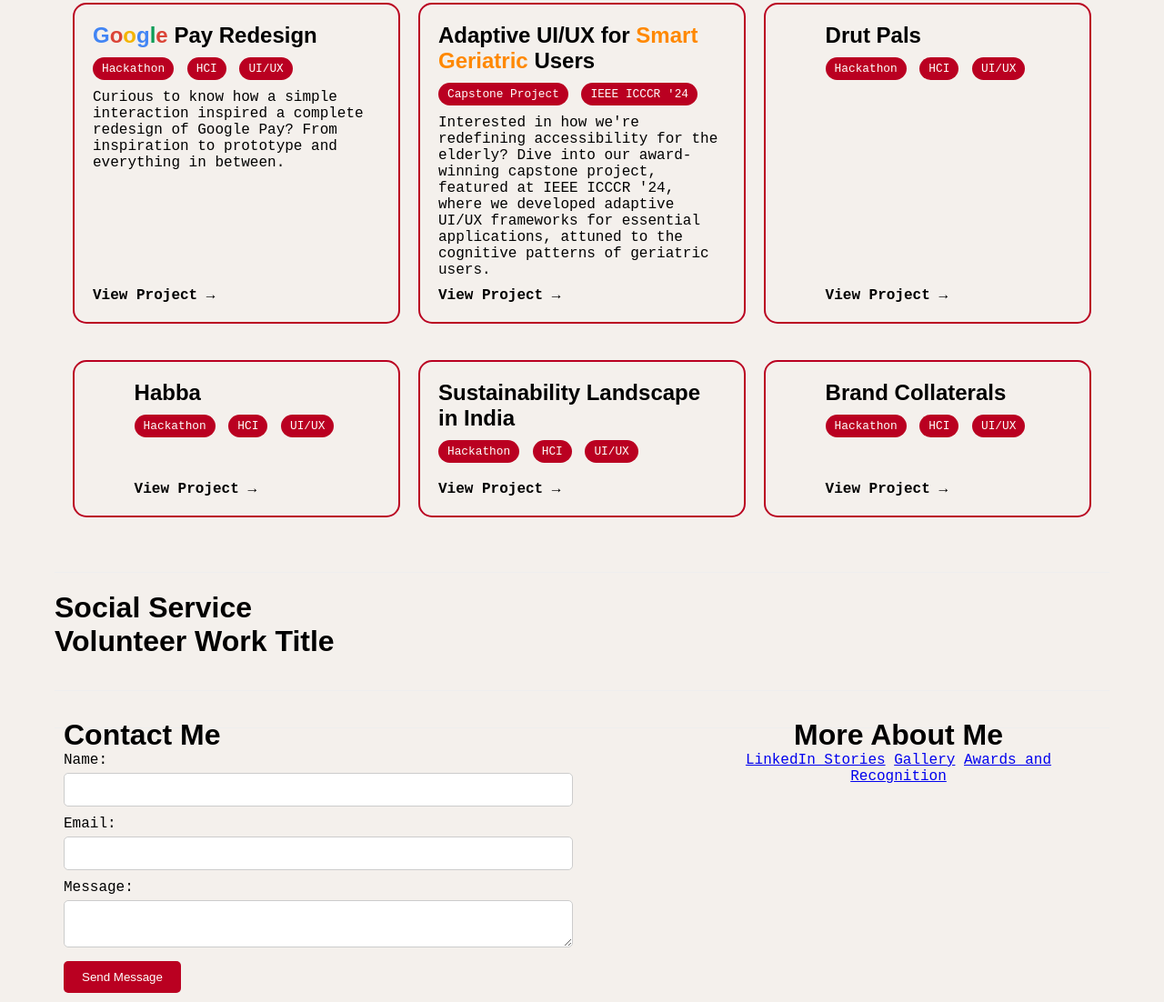
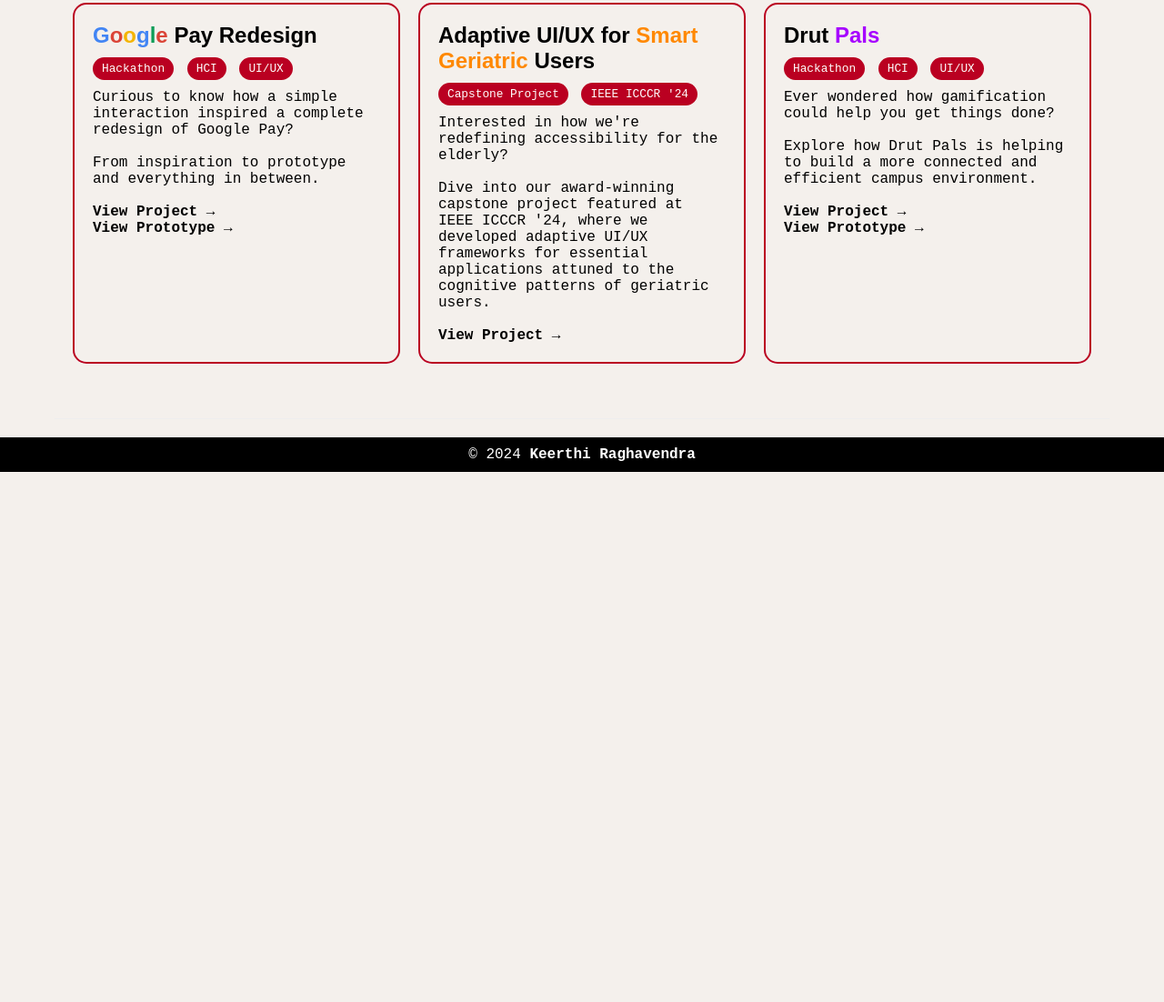
Before and after one commit to keerthirag/keerthirag.github.io, a website: page index.html in a window 1280 px wide. Shown: the part 1462-2564 px from the top of the page at 91% size. After the commit the page ends 1981 px from the top, so only its background shows below. Drawn offline with Linux system fonts and the light colour scheme.

Commit message:
1.0v commit

```diff
--- a/index.html
+++ b/index.html
@@ -16,7 +16,7 @@
                 <button id="increase-font">Increase Font Size</button>
                 <button id="decrease-font">Decrease Font Size</button>
                 <button id="reset-font">Reset Font Size</button>
-                <button id="theme-toggle">Toggle Dark Mode</button>
+                <!--<button id="theme-toggle">Toggle Dark Mode</button>-->
             </div>
         </div>
     </header>
@@ -83,8 +83,12 @@
                         <span class="tag">HCI</span>
                         <span class="tag">UI/UX</span>
                     </div>
-                    <p>Curious to know how a simple interaction inspired a complete redesign of Google Pay? From inspiration to prototype and everything in between.</p>
-                    <a href="https://drive.google.com/file/d/1xkXPiqs5zH3lNam2iqB-mpAy9w17ozWO/view?usp=sharing" target="_blank" class="view-project-link">View Project →</a>
+                    <p>Curious to know how a simple interaction inspired a complete redesign of Google Pay?</p>
+                    <br>
+                    <p>From inspiration to prototype and everything in between.</p>
+                    <br>
+                    <a href="https://drive.google.com/file/d/1QbhAySfVxBrvdDy13IVJcXLenjUugfv4/view?usp=sharing" target="_blank" class="view-project-link">View Project →</a>
+                    <a href="https://drive.google.com/file/d/1TEeZPdIAj9Aknmu_Kq9q8KEtT8ESE_5j/view?usp=sharing" target="_blank" class="view-project-link">View Prototype →</a>
                 </div>
             </div>
             <div class="project-item">
@@ -96,24 +100,32 @@
                         <span class="tag">Capstone Project</span>
                         <span class="tag">IEEE ICCCR '24</span>
                     </div>
-                    <p>Interested in how we're redefining accessibility for the elderly? Dive into our award-winning capstone project, featured at IEEE ICCCR '24, where we developed adaptive UI/UX frameworks for essential applications, attuned to the cognitive patterns of geriatric users.</p>
-                    <a href="https://drive.google.com/file/d/1SGydqCOt9oyL0IGUd5nmVcHBb7XSIXUF/view?usp=sharing" target="_blank" class="view-project-link">View Project →</a>
+                    <p>Interested in how we're redefining accessibility for the elderly?</p>
+                    <br>
+                    <p>Dive into our award-winning capstone project featured at IEEE ICCCR '24, where we developed adaptive UI/UX frameworks for essential applications attuned to the cognitive patterns of geriatric users.</p>
+                    <br>
+                    <a href="https://drive.google.com/file/d/198kwp2TB5FlmeE8SsI0ph0nsLIEABY_1/view?usp=sharing" target="_blank" class="view-project-link">View Project →</a>
                 </div>
             </div>
             <div class="project-item">
                 <div class="project-info">
                     <h3 class="project-title">
-                        Drut Pals
+                        Drut <span class="highlighttt">Pals</span>
                     </h3>
                     <div class="project-tags">
                         <span class="tag">Hackathon</span>
                         <span class="tag">HCI</span>
                         <span class="tag">UI/UX</span>
                     </div>
-                    <p><!-- Project description --></p>
-                    <a href="https://drive.google.com/file/d/1xkXPiqs5zH3lNam2iqB-mpAy9w17ozWO/view?usp=sharing" target="_blank" class="view-project-link">View Project →</a>
+                    <p>Ever wondered how gamification could help you get things done?</p>
+                    <br>
+                    <p>Explore how Drut Pals is helping to build a more connected and efficient campus environment.</p>
+                    <br>
+                    <a href="https://drive.google.com/file/d/1dY4ZHqZE-U_oC5t4kh4GzWzbcsh52jja/view?usp=drive_link" target="_blank" class="view-project-link">View Project →</a>
+                    <a href="https://drive.google.com/file/d/1qRnvfTmUNBrgNg5cEMiDt4mgdtXB6xfs/view?usp=drive_link" target="_blank" class="view-project-link">View Prototype →</a>
                 </div>
             </div>
+            <!--
             <div class="project-item">
                 <div class="project-info">
                     <h3 class="project-title">
@@ -124,7 +136,7 @@
                         <span class="tag">HCI</span>
                         <span class="tag">UI/UX</span>
                     </div>
-                    <p><!-- Project description --></p>
+                    <p>Project description</p>
                     <a href="https://drive.google.com/file/d/1xkXPiqs5zH3lNam2iqB-mpAy9w17ozWO/view?usp=sharing" target="_blank" class="view-project-link">View Project →</a>
                 </div>
             </div>
@@ -138,7 +150,7 @@
                         <span class="tag">HCI</span>
                         <span class="tag">UI/UX</span>
                     </div>
-                    <p><!-- Project description --></p>
+                    <p>Project description</p>
                     <a href="https://drive.google.com/file/d/1xkXPiqs5zH3lNam2iqB-mpAy9w17ozWO/view?usp=sharing" target="_blank" class="view-project-link">View Project →</a>
                 </div>
             </div>
@@ -152,48 +164,19 @@
                         <span class="tag">HCI</span>
                         <span class="tag">UI/UX</span>
                     </div>
-                    <p><!-- Project description --></p>
+                    <p>Project description</p>
                     <a href="https://drive.google.com/file/d/1xkXPiqs5zH3lNam2iqB-mpAy9w17ozWO/view?usp=sharing" target="_blank" class="view-project-link">View Project →</a>
                 </div>
             </div>
+        -->
         </div>
-    </section>
-
-        <section id="social-service">
-            <h2>Social Service</h2>
-            <!-- Placeholder for social service experiences -->
-            <div class="social-service-item">
-                <h3>Volunteer Work Title</h3>
-                <p><!-- Description of the volunteer work --></p>
-            </div>
-            <!-- Repeat for other experiences -->
-        </section>
-
-        <section id="contact">
-            <div class="left">
-                <h2>Contact Me</h2>
-                <form id="contact-form" action="mailto:your.email@example.com" method="post" enctype="text/plain">
-                    <label for="name">Name:</label>
-                    <input type="text" id="name" name="name" required>
-
-                    <label for="email">Email:</label>
-                    <input type="email" id="email" name="email" required>
-
-                    <label for="message">Message:</label>
-                    <textarea id="message" name="message" required></textarea>
-
-                    <button type="submit">Send Message</button>
-                </form>
-            </div>
-            <div class="right">
-                <h2>More About Me</h2>
-                <!-- Placeholder for LinkedIn stories, gallery, awards, and recognitions -->
-                <a href="https://www.linkedin.com/in/yourprofile" target="_blank">LinkedIn Stories</a>
-                <a href="your-gallery-link.com" target="_blank">Gallery</a>
-                <a href="your-awards-link.com" target="_blank">Awards and Recognition</a>
-            </div>
         </section>
     </main>
+    <footer class="site-footer">
+        <div class="footer-content">
+            &copy; 2024 <span>Keerthi Raghavendra</span>
+        </div>
+    </footer>
     <script src="script.js"></script>
 </body>
 </html>
--- a/style.css
+++ b/style.css
@@ -401,7 +401,6 @@
 
 .project-info p {
     font-size: 1em; /* Adjust description font size as needed */
-    margin: 0 0 10px 0; /* Spacing below the project description */
 }
 
 .view-project-link {
@@ -409,7 +408,6 @@
     text-decoration: none; /* No underline by default */
     font-weight: bold; /* Make the link bold */
     transition: color 0.3s; /* Smooth transition for color change */
-    margin-top: auto;
 }
 
 .view-project-link:hover {
@@ -424,5 +422,28 @@
 .google-logo-blue { color: #4285F4; }   /* Blue */
 
 .highlightt {
-    color: #ff8800; /* Example color - replace with your choice */
+    color: #ff8800;
 }
+
+.highlighttt {
+    color: #a600ff;
+}
+
+.site-footer {
+    background-color: #000; /* Black background */
+    color: #fff; /* White text color */
+    text-align: center; /* Center the text */
+    padding: 10px 0; /* Padding above and below the text */
+    position: relative; /* You can change to 'absolute' if you want it always at the bottom */
+    bottom: 0; /* Aligns to the bottom */
+    width: 100%; /* Ensures it stretches across the screen */
+}
+
+.footer-content {
+    display: inline-block; /* Keeps content in line */
+    font-size: 16px; /* Adjust font size as needed */
+}
+
+.footer-content span {
+    font-weight: bold; /* Makes the name or company name bold */
+}
```
